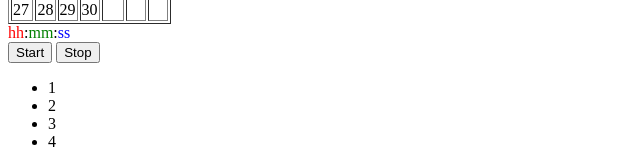
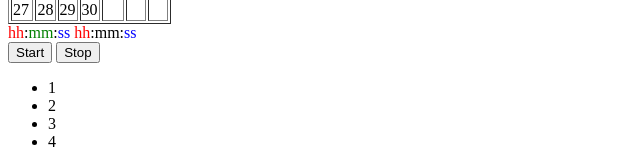
Before and after one commit to IK-Akmal/Frontend, a plain HTML site: page index.html in a window 1280 px wide. Shown: the part 336-500 px from the top of the page, 0-640 px from the left. Drawn offline with Linux system fonts and the light colour scheme.

Commit message:
задание на тему Стили и классы

```diff
--- a/index.html
+++ b/index.html
@@ -6,6 +6,7 @@
     <meta http-equiv="X-UA-Compatible" content="IE=edge">
     <meta name="viewport" content="width=device-width, initial-scale=1.0">
     <link rel="stylesheet" href="./Часть 2/Task.1.7.css">
+    <link rel="stylesheet" href="./Часть 2/Task.1.8.css">
     <title>Document</title>
 </head>
 
@@ -15,6 +16,7 @@
     <div id="clock">
 
         <span class="hour">hh</span>:<span class="min">mm</span>:<span class="sec">ss</span>
+        <span class="hour">hh</span>:<span class="8in">mm</span>:<span class="sec">ss</span>
 
         <div>
             <button id="start">Start</button>
@@ -63,12 +65,16 @@
 
     <!-- <script src="./alert.js"></script> -->
     <!-- <script src="./variables.js"></script> -->
+    <!-- <script src="./variables.js"></script> -->
     <!-- <script src="./types.js"></script> -->
     <!-- <script src="./Task.2.6.js"></script> -->
+    <!-- <script src="./Task.2.6.js"></script> -->
+    <!-- <script src="./Task.2.8.js"></script> -->
     <!-- <script src="./Task.2.8.js"></script> -->
     <!-- <script src="./Task.2.9.js"></script> -->
     <!-- <script src="./Task.2.13.js"></script> -->
     <script src="./Часть 2/Task.1.7.js"></script>
+    <script src="./Часть 2/Task.1.8.js"></script>
 
 </body>
 
--- /dev/null
+++ b/Часть 2/Task.1.8.css
@@ -0,0 +1,10 @@
+body {
+    position: relative;
+}
+
+.welcome {
+    position: absolute;
+    padding: 10px;
+    background-color: green;
+    color: white;
+}
--- /dev/null
+++ b/Часть 2/Task.1.8.js
@@ -0,0 +1,37 @@
+// Создать уведомление
+// важность: 5
+// Напишите функцию showNotification(options), которая создаёт уведомление:
+// <div class="notification"> с заданным содержимым. Уведомление должно автоматически исчезнуть через 1,5 секунды.
+
+// Пример объекта options:
+
+// // показывает элемент с текстом "Hello" рядом с правой верхней частью окна.
+// showNotification({
+//   top: 10, // 10px от верхней границы окна (по умолчанию 0px)
+//   right: 10, // 10px от правого края окна (по умолчанию 0px)
+//   html: "Hello!", // HTML-уведомление
+//   className: "welcome" // дополнительный класс для div (необязательно)
+// });
+
+
+{
+    function showNotification({ top, right, html, className }) {
+
+        const div = document.createElement("div");
+        console.log("start");
+        div.classList.add(className);
+        div.style.top = top + "px";
+        div.style.right = right + "px";
+        div.innerHTML = html;
+
+        document.body.append(div);
+        setTimeout(() => div.remove(), 1500);
+    }
+
+    showNotification({
+        top: 10,
+        right: 10,
+        html: "Hello",
+        className: "welcome"
+    });
+}
```
